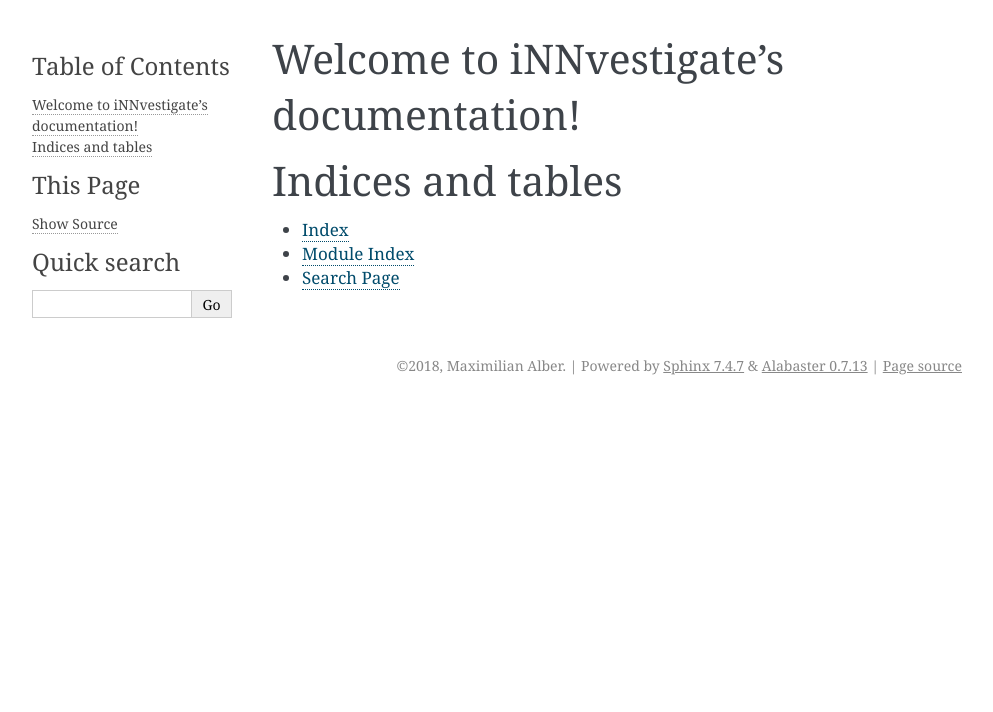
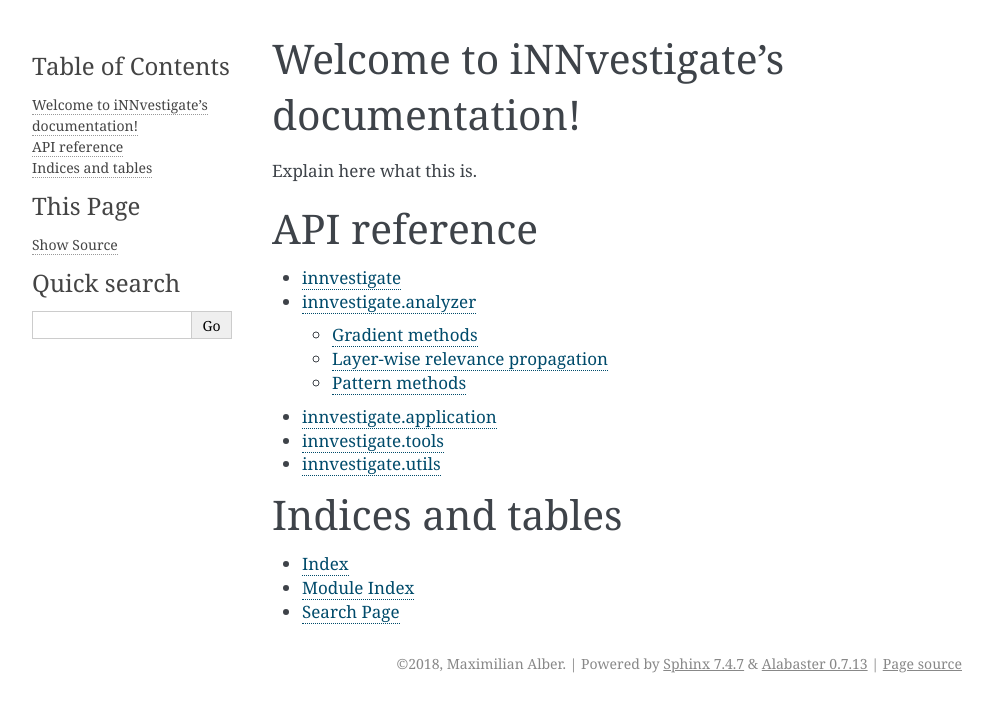
Before and after one commit to albermax/innvestigate, a Sphinx documentation site: the page built from docs/source/index.rst, in a window 1280 px wide. Shown: the top 712 px of the page, without its empty margins (148-1141 px from the left). Built offline with Sphinx 7.4.7, drawn with Linux system fonts in a browser that asks for light colours.

```diff
--- a/docs/source/conf.py
+++ b/docs/source/conf.py
@@ -12,9 +12,9 @@
 # add these directories to sys.path here. If the directory is relative to the
 # documentation root, use os.path.abspath to make it absolute, like shown here.
 #
-# import os
-# import sys
-# sys.path.insert(0, os.path.abspath('.'))
+import os
+import sys
+sys.path.insert(0, os.path.abspath('../..'))
 
 
 # -- Project information -----------------------------------------------------
@@ -26,7 +26,7 @@ author = 'Maximilian Alber'
 # The short X.Y version
 version = ''
 # The full version, including alpha/beta/rc tags
-release = '0.1'
+release = '0.1alpha'
 
 
 # -- General configuration ---------------------------------------------------
--- a/docs/source/index.rst
+++ b/docs/source/index.rst
@@ -10,6 +10,20 @@ Welcome to iNNvestigate's documentation!
    :maxdepth: 2
    :caption: Contents:
 
+Explain here what this is.
+
+
+API reference
+=============
+
+.. toctree::
+  :maxdepth: 2
+
+  modules/innvestigate
+  modules/analyzer
+  modules/applications
+  modules/tools
+  modules/utils
 
 
 Indices and tables
--- /dev/null
+++ b/docs/source/modules/analyzer.rst
@@ -0,0 +1,25 @@
+innvestigate.analyzer
+=====================
+
+Gradient methods
+----------------
+
+.. automodule:: innvestigate.analyzer.gradient_based
+   :members:
+   :undoc-members:
+
+
+Layer-wise relevance propagation
+--------------------------------
+
+.. automodule:: innvestigate.analyzer.relevance_based
+   :members:
+   :undoc-members:
+
+
+Pattern methods
+---------------
+
+.. automodule:: innvestigate.analyzer.pattern_based
+   :members:
+   :undoc-members:
--- /dev/null
+++ b/docs/source/modules/applications.rst
@@ -0,0 +1,2 @@
+innvestigate.application
+========================
--- /dev/null
+++ b/docs/source/modules/innvestigate.rst
@@ -0,0 +1,5 @@
+innvestigate
+============
+
+
+.. autofunction:: innvestigate.analyzer.create_analyzer
--- /dev/null
+++ b/docs/source/modules/tools.rst
@@ -0,0 +1,2 @@
+innvestigate.tools
+==================
--- /dev/null
+++ b/docs/source/modules/utils.rst
@@ -0,0 +1,2 @@
+innvestigate.utils
+==================
```
Also changed, not shown: 1 other file.
